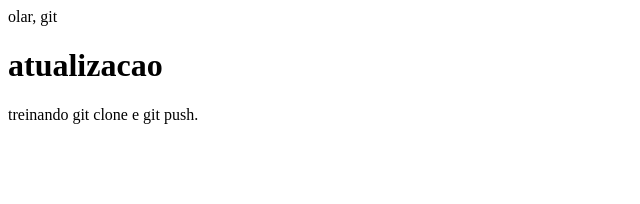
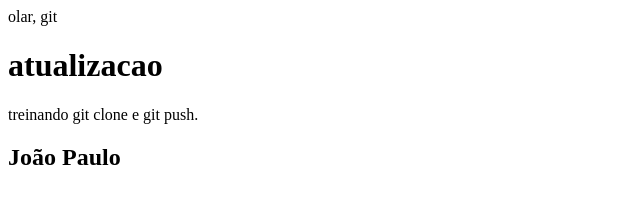
Before and after one commit to JdC-Santos/exercicio-git, a plain HTML site: page index.html in a window 1280 px wide. Shown: the whole page, without its empty margins (0-640 px from the left). Drawn offline with Linux system fonts and the light colour scheme.

Commit message:
teste git

```diff
--- a/index.html
+++ b/index.html
@@ -7,5 +7,6 @@
 	olar, git
 	<h1>atualizacao</h1>
 	<p>treinando git clone e git push.</p>
+	<h2> João Paulo </h2>
 </body>
 </html>
```
